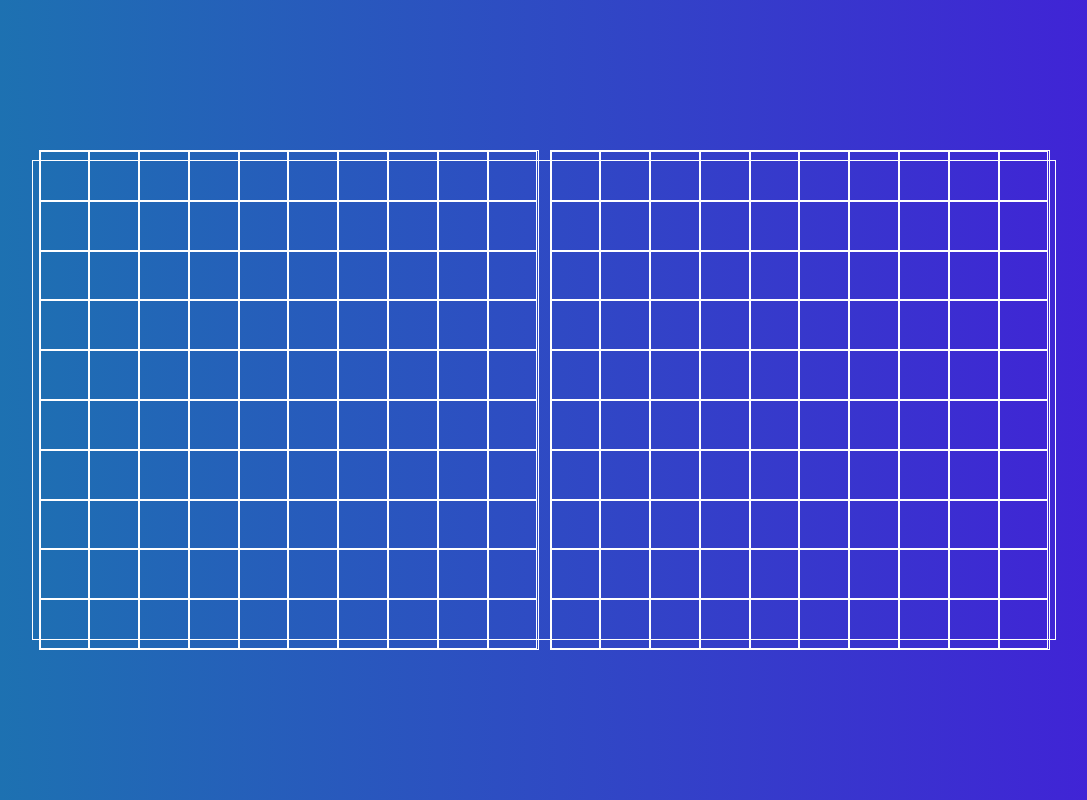
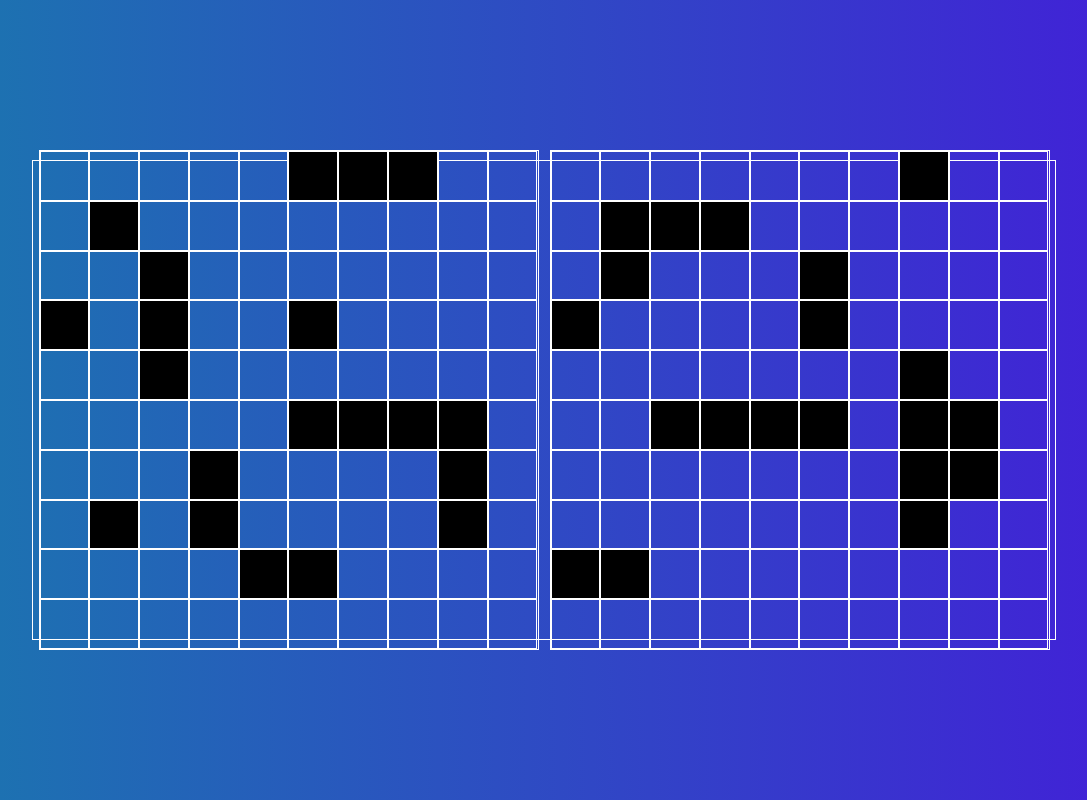
Before and after one commit to EmirYscn/battleship, a website built with webpack: page src/index.html in a window 1280 px wide. Shown: the whole page, without its empty margins (96-1183 px from the left). Built offline with nearby package versions, Linux system fonts and the light colour scheme.

Commit message:
<feat>: render player gameboard

```diff
--- a/src/dom-manip/dom-manip.js
+++ b/src/dom-manip/dom-manip.js
@@ -1,12 +1,14 @@
+import { initPlayers } from "../game-logic/game-logic";
+
 function initDom() {
   console.log("in initdom");
   populateBoard();
+  populateGameboard();
 }
 
 function populateBoard() {
   console.log("in populateboard");
   const boards = document.querySelectorAll(".board");
-  console.log(boards);
 
   boards.forEach((board) => {
     for (let i = 0; i < 10; i++) {
@@ -14,11 +16,49 @@ function populateBoard() {
       for (let j = 0; j < 10; j++) {
         const columnIndex = j;
         const div = createDiv("box");
+
         div.dataset.row = rowIndex;
         div.dataset.column = columnIndex;
+
         board.appendChild(div);
       }
     }
+  });
+}
+
+function populateGameboard() {
+  const boards = Array.from(document.querySelectorAll(".board"));
+
+  const boardsChildNodes = [
+    Array.from(boards[0].childNodes),
+    Array.from(boards[1].childNodes),
+  ];
+
+  const [player1, player2] = initPlayers();
+
+  const players = [
+    { player: player1, board: boardsChildNodes[0] },
+    { player: player2, board: boardsChildNodes[1] },
+  ];
+
+  players.forEach((player) => {
+    renderPlayerBoard(player.player, player.board);
+  });
+}
+function renderPlayerBoard(player, board) {
+  const currentPlayer = player;
+  const playerBoardsChildNodes = board;
+
+  currentPlayer.gameboard.currentCoords.forEach((coord) => {
+    const [x_coord, y_coord] = coord;
+    console.log(x_coord, y_coord);
+    const div = playerBoardsChildNodes.find((div) => {
+      const row = parseInt(div.dataset.row);
+      const column = parseInt(div.dataset.column);
+      return row === x_coord && column === y_coord;
+    });
+    console.log(div);
+    div.classList.add("ship");
   });
 }
 
--- a/src/game-logic/game-logic.js
+++ b/src/game-logic/game-logic.js
@@ -1,11 +1,10 @@
 import { Player } from "../player/player-class";
 
-const init = function () {
+const initPlayers = function () {
   const player1 = new Player();
   const player2 = new Player();
 
-  console.log(player1);
-  console.log(player2);
+  return [player1, player2];
 };
 
-export { init };
+export { initPlayers };
--- a/src/index.js
+++ b/src/index.js
@@ -1,6 +1,4 @@
 import "./styles.css";
-import { init } from "./game-logic/game-logic";
 import { initDom } from "./dom-manip/dom-manip";
 
-init();
 initDom();
--- a/src/styles.css
+++ b/src/styles.css
@@ -42,3 +42,6 @@ body {
 .box:hover {
   background-color: #a7d0e8;
 }
+.ship {
+  background-color: black;
+}
```
Also changed, not shown: dist/main.js.
